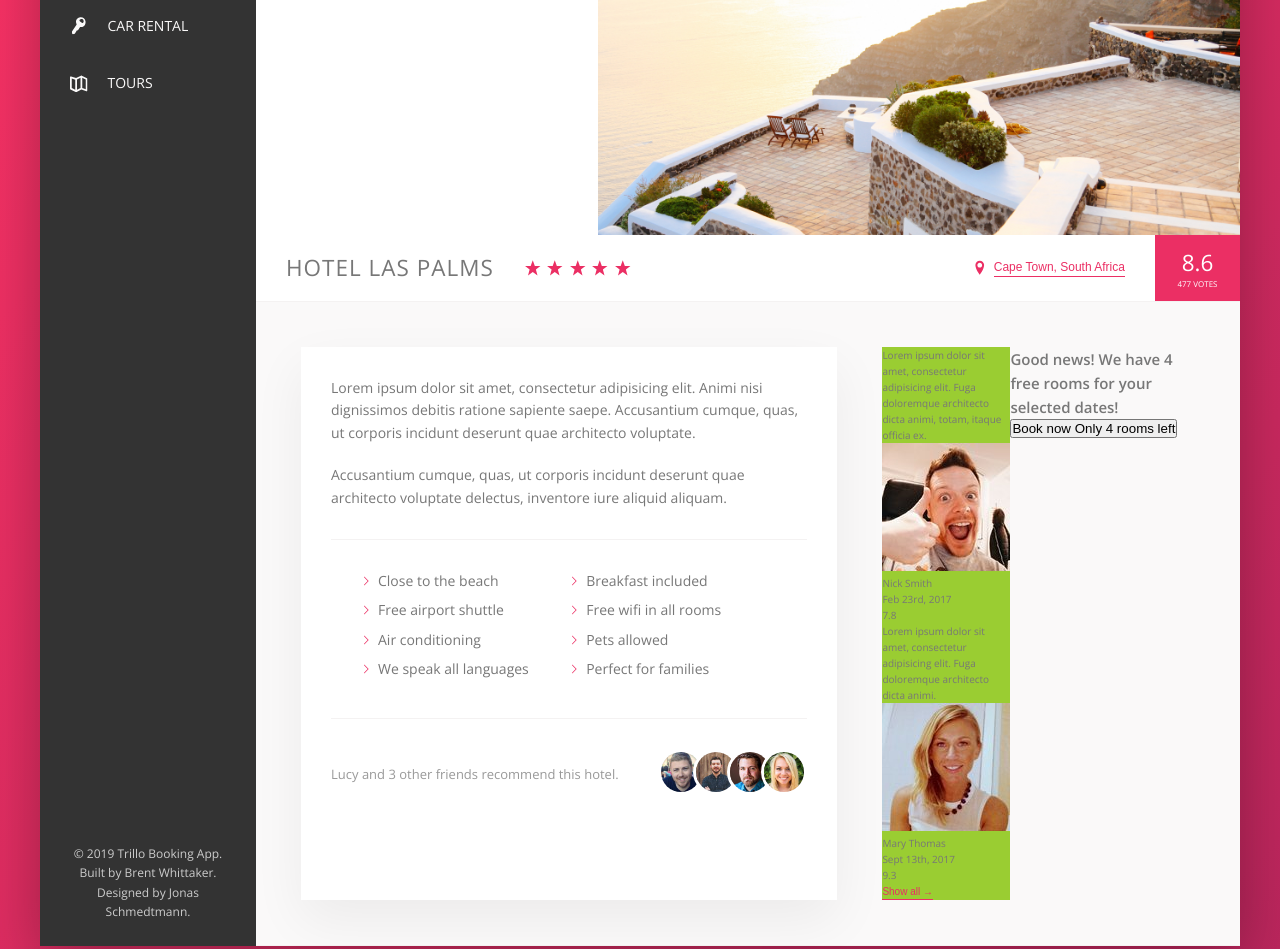
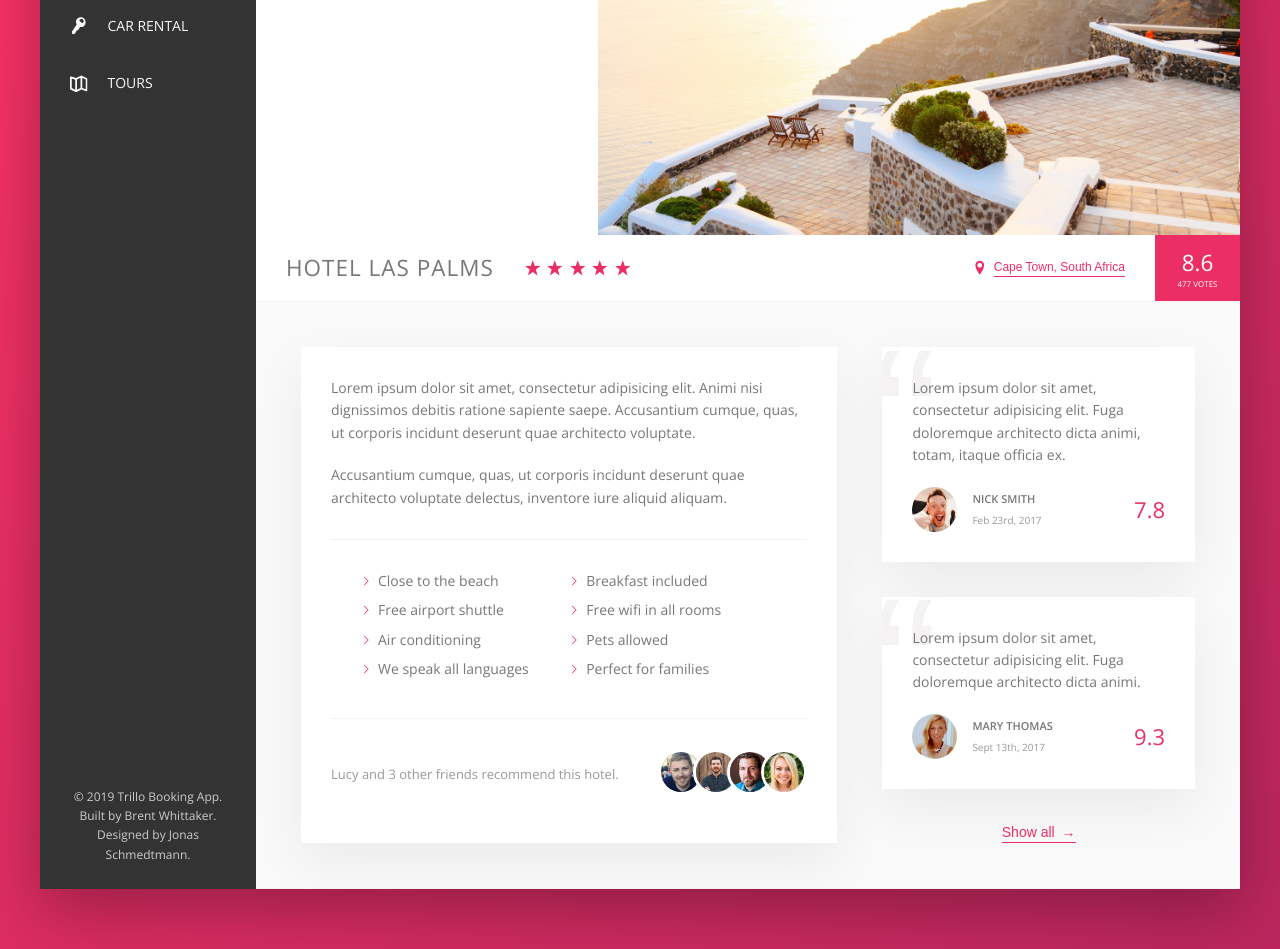
Before and after one commit to brentwhittaker/flexbox-sass-trillo, a website built with Parcel: page src/index.html in a window 1280 px wide. Shown: the part 300-1249 px from the top of the page. Built offline with nearby package versions, Linux system fonts and the light colour scheme.

Commit message:
Added user review css

```diff
--- a/src/index.html
+++ b/src/index.html
@@ -245,16 +245,6 @@
 
               <button class="btn-inline">Show all <span>&rarr;</span></button>
             </div>
-
-            <div class="cta">
-              <h2 class="cta__book-now">
-                Good news! We have 4 free rooms for your selected dates!
-              </h2>
-              <button class="btn">
-                <span class="btn__visible">Book now</span>
-                <span class="btn__invisible">Only 4 rooms left</span>
-              </button>
-            </div>
           </div>
         </main>
       </div>
--- a/src/sass/_component.scss
+++ b/src/sass/_component.scss
@@ -269,8 +269,17 @@
   cursor: pointer;
   transition: all 0.2s;
 
+  & span {
+    margin-left: 3px;
+    transition: margin-left 0.2s;
+  }
+
   &:hover {
     color: var(--color-grey-dark1);
+
+    span {
+      margin-left: 8px;
+    }
   }
 
   &:focus {
@@ -367,3 +376,66 @@
     }
   }
 }
+
+////////////////////////////////////
+//REVIEWS
+.review {
+  background-color: #fff;
+  box-shadow: var(--shadow-light);
+  padding: 3rem;
+  margin-bottom: 3.5rem;
+  position: relative;
+  overflow: hidden;
+
+  &__text {
+    margin-bottom: 2rem;
+    z-index: 10;
+    position: relative;
+  }
+
+  &__user {
+    display: flex;
+    align-items: center;
+  }
+
+  &__photo {
+    height: 4.5rem;
+    width: 4.5rem;
+    border-radius: 50%;
+    margin-right: 1.5rem;
+  }
+
+  &__user-box {
+    margin-right: auto;
+  }
+
+  &__user-name {
+    font-size: 1.1rem;
+    font-weight: 600;
+    text-transform: uppercase;
+    margin-bottom: 0.4rem;
+  }
+
+  &__user-date {
+    font-size: 1rem;
+    color: var(--color-grey-dark-3);
+  }
+
+  &__rating {
+    color: var(--color-primary);
+    font-size: 2.2rem;
+    font-weight: 300;
+  }
+
+  &::before {
+    content: "\201C";
+    position: absolute;
+    top: -2.75rem;
+    left: -1rem;
+    line-height: 1;
+    font-size: 20rem;
+    color: var(--color-grey-light-2);
+    font-family: sans-serif;
+    z-index: 1;
+  }
+}
--- a/src/sass/_layout.scss
+++ b/src/sass/_layout.scss
@@ -35,6 +35,7 @@
 }
 
 .detail {
+  font-size: 1.4rem;
   display: flex;
   padding: 4.5rem;
   background-color: var(--color-grey-light-1);
@@ -42,7 +43,6 @@
 }
 
 .description {
-  font-size: 1.4rem;
   background-color: #fff;
   box-shadow: var(--shadow-light);
   padding: 3rem;
@@ -51,6 +51,8 @@
 }
 
 .user-reviews {
-  background-color: yellowgreen;
   flex: 1;
+  display: flex;
+  flex-direction: column;
+  align-items: center;
 }
```
Also changed, not shown: src/css/style.css.
